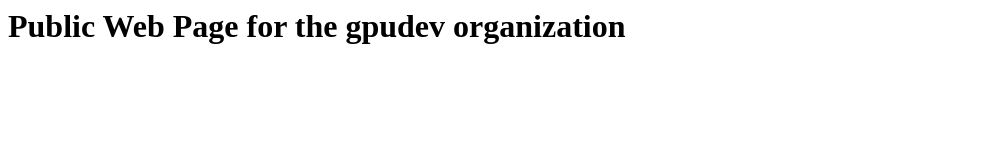
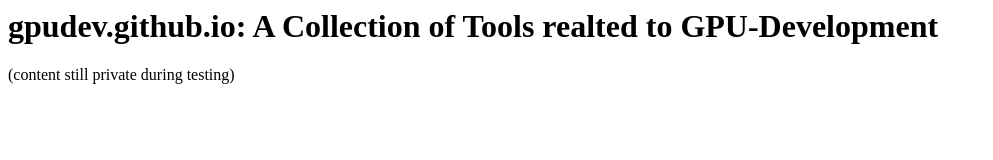
Before and after one commit to gpudev/gpudev.github.io, a plain HTML site: page index.html in a window 1280 px wide. Shown: the whole page, without its empty margins (0-993 px from the left). Drawn offline with Linux system fonts and the light colour scheme.

Commit message:
updated header

```diff
--- a/index.html
+++ b/index.html
@@ -1 +1,2 @@
-<h1 id="public-web-page-for-the-gpudev-organization">Public Web Page for the gpudev organization</h1>
+<h1 id="gpudev.github.io-a-collection-of-tools-realted-to-gpu-development">gpudev.github.io: A Collection of Tools realted to GPU-Development</h1>
+<p>(content still private during testing)</p>
```
